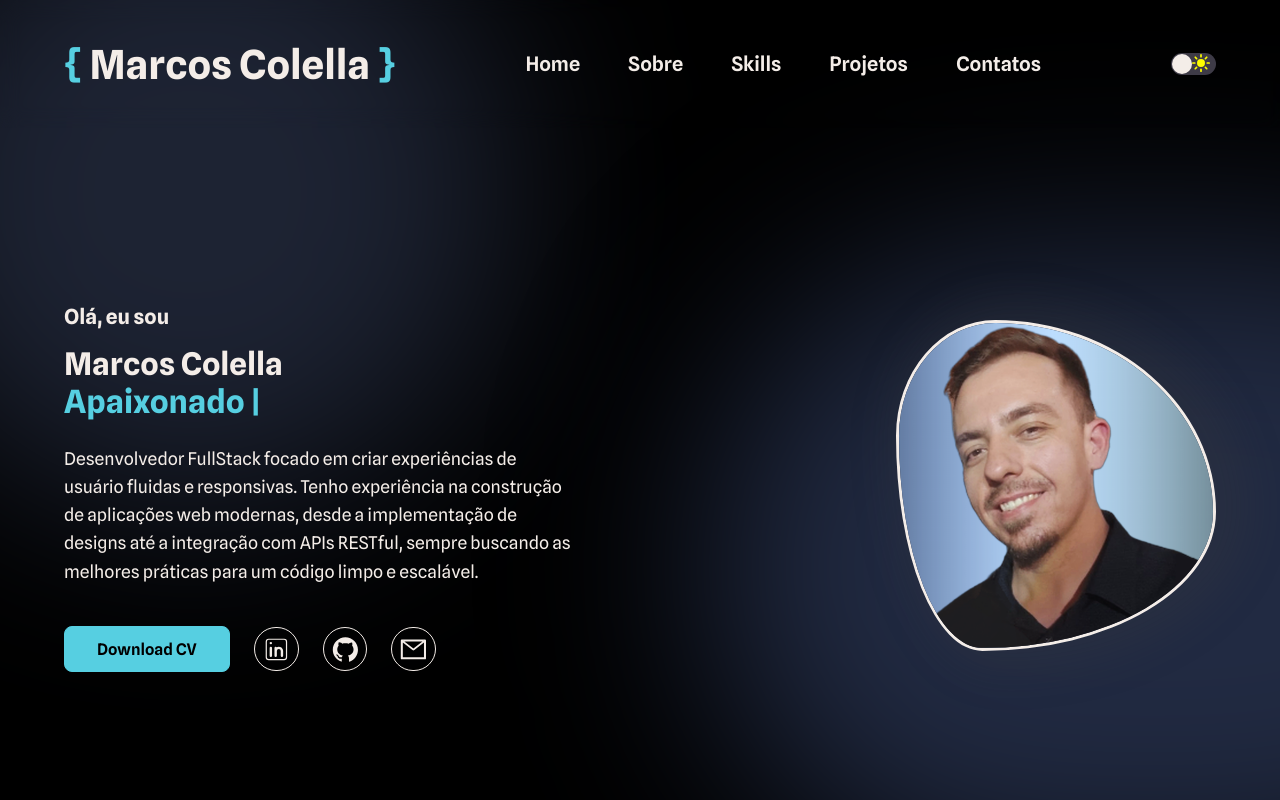
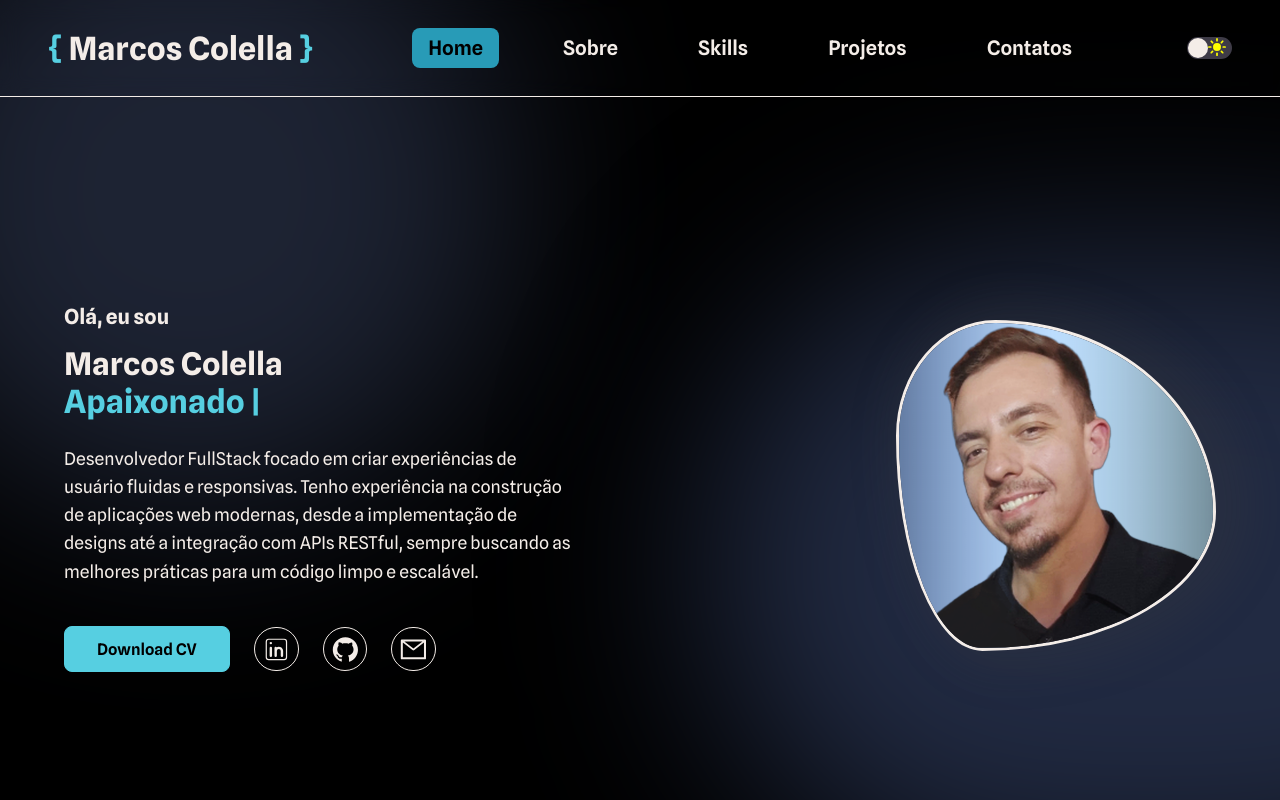
Before and after one commit to ColellaDev/Portfolio, a React (Vite) app: page / in a window 1280 px wide. Shown: the top 800 px of the page. Built offline with nearby package versions, Linux system fonts and the light colour scheme.

Commit message:
Alteração estilo NavBar

```diff
--- a/src/components/NavBar/index.jsx
+++ b/src/components/NavBar/index.jsx
@@ -1,5 +1,5 @@
-import React, { useContext, useState } from 'react';
-import Switch from 'react-switch';
+import { useContext, useState } from 'react';
+import Switch from 'react-switch'
 import { Container, Menu } from './styles';
 import { useTheme } from "styled-components"
 import { ThemeContext } from '../../styles/theme';
@@ -13,7 +13,10 @@ const { TITLE, COLORS } = useTheme()
 const {toggleTheme} = useContext(ThemeContext)
 
 const [isMenuVisible, setIsMenuVisible] = useState(false);
-
+const [activeSection, setActiveSection] = useState("Home");
+const handleSetActive = (section) => {
+  setActiveSection(section);
+};
 const toggleMenu = () => {
   setIsMenuVisible(!isMenuVisible);
 };
@@ -24,11 +27,11 @@ const toggleMenu = () => {
       <h1><span>{"{ "}</span>Marcos Colella<span>{" }"}</span></h1>
 
       <ul className={isMenuVisible ? "menu-visible" : "menu-hidden"}>
-        <li><ScrollLink to="Home" smooth={true} offset={-320} duration={500}>Home</ScrollLink></li>
-        <li><ScrollLink to="About" smooth={true} offset={-180} duration={500}>Sobre</ScrollLink></li>
-        <li><ScrollLink to="Skills" smooth={true} offset={-180} duration={500}>Skills</ScrollLink></li>
-        <li><ScrollLink to="Projects" smooth={true} offset={-180} duration={500}>Projetos</ScrollLink></li>
-        <li><ScrollLink to="Contact" smooth={true} offset={-190} duration={500}>Contatos</ScrollLink></li>
+        <li><ScrollLink to="Home" spy={true} smooth={true} offset={-320} duration={500} activeClass="active">Home</ScrollLink></li>
+        <li><ScrollLink to="About" spy={true} smooth={true} offset={-150} duration={500} activeClass="active">Sobre</ScrollLink></li>
+        <li><ScrollLink to="Skills" spy={true} smooth={true} offset={-150} duration={500} activeClass="active">Skills</ScrollLink></li>
+        <li><ScrollLink to="Projects" spy={true} smooth={true} offset={-140} duration={500} activeClass="active">Projetos</ScrollLink></li>
+        <li><ScrollLink to="Contact" spy={true} smooth={true} offset={-220} duration={500} activeClass="active" >Contatos</ScrollLink></li>
       </ul>
 
       <Switch className='switch'
--- a/src/components/NavBar/styles.js
+++ b/src/components/NavBar/styles.js
@@ -8,13 +8,21 @@ export const Container = styled.div`
   left: 0;
   width: 100%;
   backdrop-filter: blur(10px);
+  border-bottom: 1px solid ${({ theme }) => theme.COLORS.BACKGROUND_700};
   height: 4rem;
-  padding: 4rem;
+  padding: 3rem;
   font-size: 1.25rem;
 
   display: flex;
   justify-content: space-between;
   align-items: center;
+
+  h1 {
+    font-size: 2rem;
+    span {
+      color: ${({ theme }) => theme.COLORS.SECUNDARY};
+    }
+  }
 
   > ul {
     list-style: none;
@@ -23,35 +31,21 @@ export const Container = styled.div`
     gap: 3rem;
     font-weight: 600;
 
-
-    li {
-      position: relative;
+    a {
       cursor: pointer;
       color: ${({ theme }) => theme.COLORS.PRIMARY};
+      padding: 0.5rem 1rem;
+      border-radius: 0.5rem;
+      transition: all 0.3s ease;
 
-      &:before {
-        content: "";
-        position: absolute;
-        left: 0;
-        right: 0;
-        bottom: -5px;
-        height: 2px;
-        background-color: ${({ theme }) => theme.COLORS.PRIMARY};
-        transform: scale(0);
-        transform-origin: right;
-        transition: transform 0.4s ease-in-out;
-      }
-
-      &:hover:before {
-        transform: scale(1);
-        transform-origin: left;
-        background-color: ${({ theme }) => theme.COLORS.SECUNDARY};
-        box-shadow: 0px 0px 5px 0.7px ${({ theme }) => theme.COLORS.SECUNDARY};
+      &.active {
+        background-color: ${({ theme }) => theme.COLORS.SECUNDARY_100};
+        color: ${({ theme }) => theme.COLORS.BACKGROUND};
       }
 
       &:hover {
-        transition: 0.4s ease-in-out;
-        color: ${({ theme }) => theme.COLORS.SECUNDARY};
+        color: ${({ theme }) => theme.COLORS.PRIMARY};
+        background-color: ${({ theme }) => theme.COLORS.BACKGROUND_700};
       }
     }
   }
```
